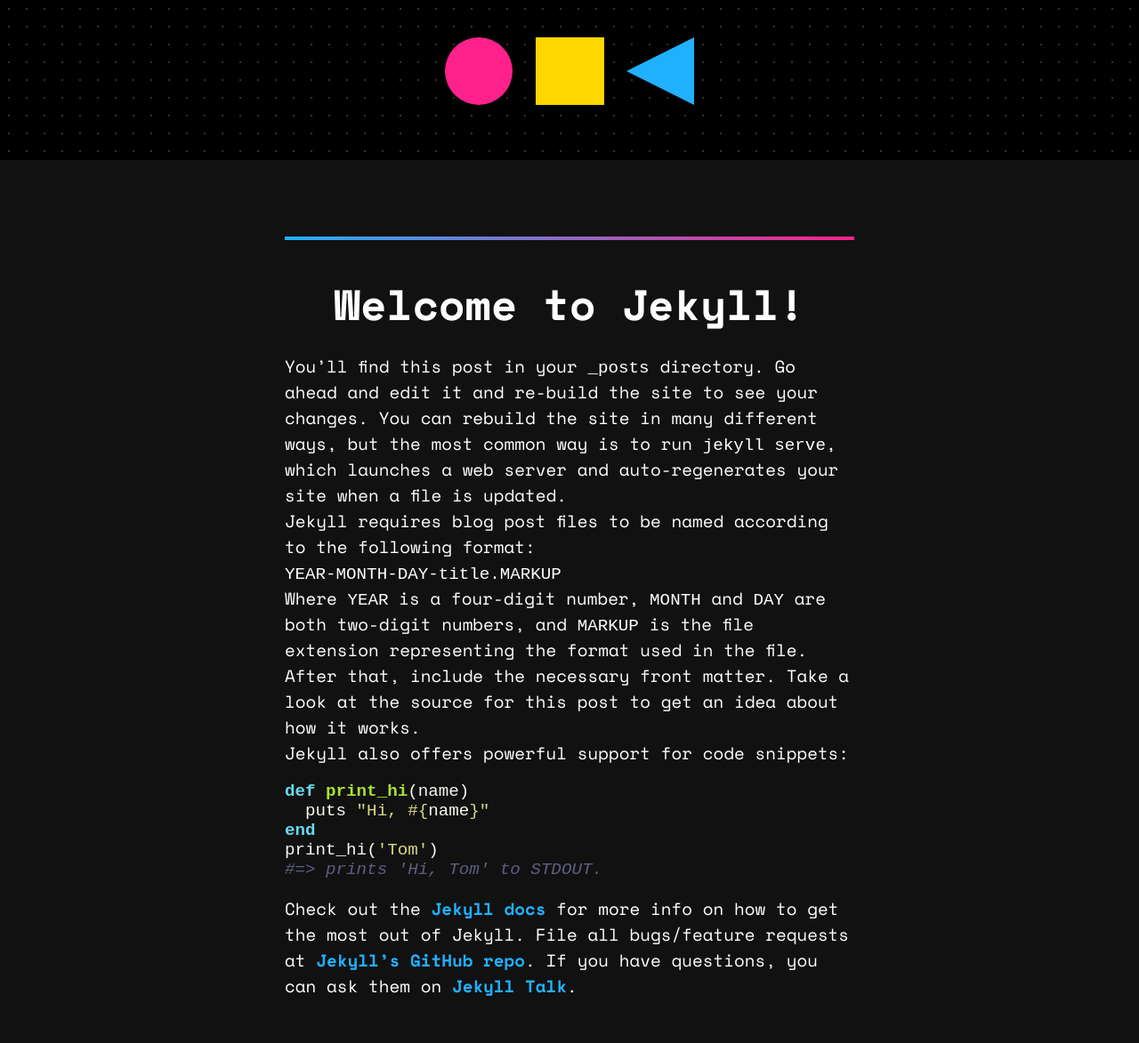
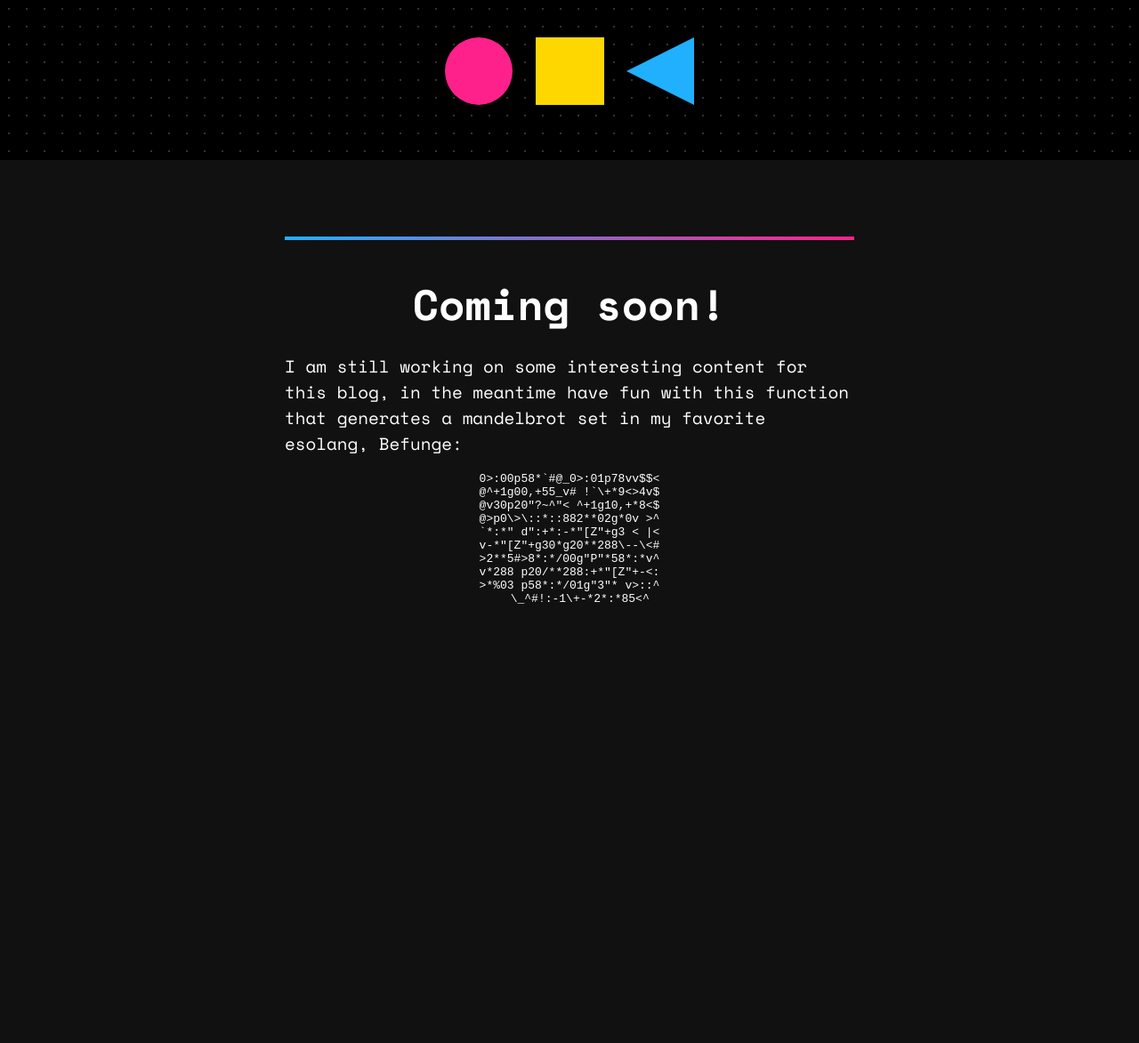
Before and after one commit to Azer0s/azer0s.github.io, a Jekyll site: the page built from _posts/2024-09-10-welcome-to-jekyll.markdown, in a window 1280 px wide. Shown: the whole page at 89% size. Built offline with Jekyll 4.4.1, drawn with Linux system fonts in a browser that asks for light colours; after the commit the page ends 900 px from its top, so only the background shows below that.

Commit message:
Add CNAME

````diff
--- /dev/null
+++ b/CNAME
@@ -0,0 +1 @@
+simulevski.at
--- a/_posts/2024-09-10-welcome-to-jekyll.markdown
+++ b/_posts/2024-09-10-welcome-to-jekyll.markdown
@@ -1,28 +1,19 @@
 ---
 layout: post
-title:  "Welcome to Jekyll!"
-summary: "You’ll find this post in your `_posts` directory. Go ahead and edit it and re-build the site to see your changes. You can rebuild the site in many different ways, but the most common way is to run `jekyll serve`, which launches a web server and auto-regenerates your site when a file is updated."
+title:  "Coming soon!"
+summary: "I am still working on some interesting content for this blog. New posts will be published soon."
 ---
-You’ll find this post in your `_posts` directory. Go ahead and edit it and re-build the site to see your changes. You can rebuild the site in many different ways, but the most common way is to run `jekyll serve`, which launches a web server and auto-regenerates your site when a file is updated.
+I am still working on some interesting content for this blog, in the meantime have fun with this function that generates a mandelbrot set in my favorite esolang, Befunge:
 
-Jekyll requires blog post files to be named according to the following format:
-
-`YEAR-MONTH-DAY-title.MARKUP`
-
-Where `YEAR` is a four-digit number, `MONTH` and `DAY` are both two-digit numbers, and `MARKUP` is the file extension representing the format used in the file. After that, include the necessary front matter. Take a look at the source for this post to get an idea about how it works.
-
-Jekyll also offers powerful support for code snippets:
-
-{% highlight ruby %}
-def print_hi(name)
-  puts "Hi, #{name}"
-end
-print_hi('Tom')
-#=> prints 'Hi, Tom' to STDOUT.
-{% endhighlight %}
-
-Check out the [Jekyll docs][jekyll-docs] for more info on how to get the most out of Jekyll. File all bugs/feature requests at [Jekyll’s GitHub repo][jekyll-gh]. If you have questions, you can ask them on [Jekyll Talk][jekyll-talk].
-
-[jekyll-docs]: https://jekyllrb.com/docs/home
-[jekyll-gh]:   https://github.com/jekyll/jekyll
-[jekyll-talk]: https://talk.jekyllrb.com/
+```befunge
+0>:00p58*`#@_0>:01p78vv$$<
+@^+1g00,+55_v# !`\+*9<>4v$
+@v30p20"?~^"< ^+1g10,+*8<$
+@>p0\>\::*::882**02g*0v >^
+`*:*" d":+*:-*"[Z"+g3 < |<
+v-*"[Z"+g30*g20**288\--\<#
+>2**5#>8*:*/00g"P"*58*:*v^
+v*288 p20/**288:+*"[Z"+-<:
+>*%03 p58*:*/01g"3"* v>::^
+   \_^#!:-1\+-*2*:*85<^
+```
````
